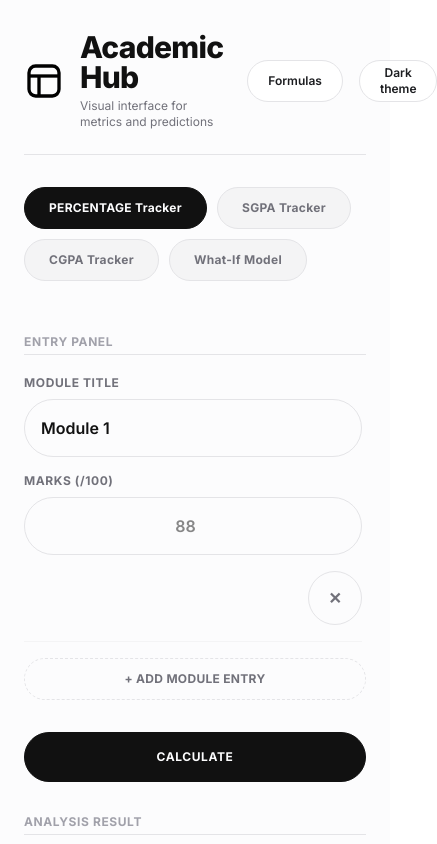
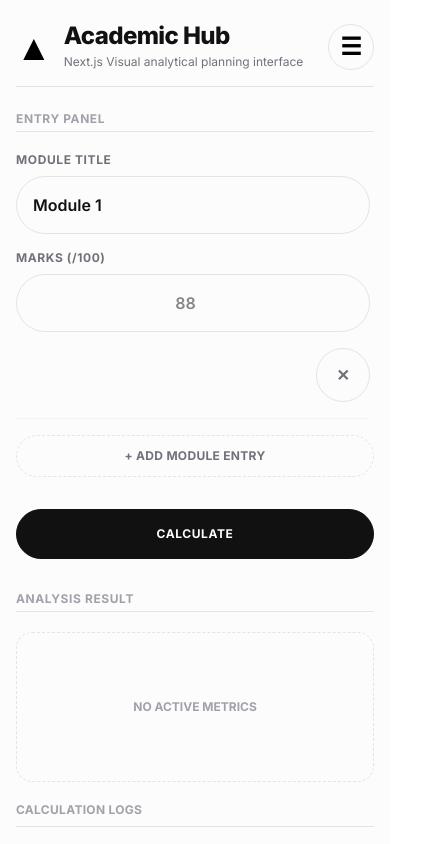
Before and after one commit to Ayush-kathil/Grade-Calculator, a Next.js app: page / in a window 390 px wide. Shown: the top 844 px of the page, 437 px wide, since content can reach past the window. Built offline with nearby package versions, Linux system fonts and the light colour scheme.

Commit message:
chore: add mobile slide-out drawer menu and Next.js logo

```diff
--- a/app/page.tsx
+++ b/app/page.tsx
@@ -33,6 +33,7 @@ const gradePoints: { [key: string]: number } = {
 
 export default function Platform() {
   const [isDark, setIsDark] = useState<boolean>(false);
+  const [isSidebarOpen, setIsSidebarOpen] = useState<boolean>(false);
   const [mode, setMode] = useState<Mode>("PERCENTAGE");
   const [subjects, setSubjects] = useState<Subject[]>([
     { id: 1, name: "Module 1", credits: "4", grade: "S", marks: "" },
@@ -50,12 +51,12 @@ export default function Platform() {
   const [showFormula, setShowFormula] = useState<boolean>(false);
 
   useEffect(() => {
-    const savedHistory = localStorage.getItem("platform_history_zoom");
+    const savedHistory = localStorage.getItem("platform_history_m");
     if (savedHistory) {
       try {
         setHistory(JSON.parse(savedHistory));
       } catch (e) {
-        localStorage.removeItem("platform_history_zoom");
+        localStorage.removeItem("platform_history_m");
       }
     }
   }, []);
@@ -70,12 +71,12 @@ export default function Platform() {
     };
     const updated = [newItem, ...history].slice(0, 4);
     setHistory(updated);
-    localStorage.setItem("platform_history_zoom", JSON.stringify(updated));
+    localStorage.setItem("platform_history_m", JSON.stringify(updated));
   };
 
   const clearHistory = () => {
     setHistory([]);
-    localStorage.removeItem("platform_history_zoom");
+    localStorage.removeItem("platform_history_m");
   };
 
   const addSubject = () => {
@@ -253,7 +254,7 @@ export default function Platform() {
         let conf = "Low Difficulty";
 
         if (avgGradePointRequired >= 9.0) {
-          breakdown = "Requires high performance. Target S (10) grades across modules.";
+          breakdown = "Requires exceptional focus. Target S (10) grades across modules.";
           conf = "Significant";
         } else if (avgGradePointRequired >= 8.0) {
           breakdown = "Aim for high performance A (9) or B (8) grades.";
@@ -278,43 +279,40 @@ export default function Platform() {
   };
 
   return (
-    <div className={`min-h-screen flex flex-col items-center justify-start py-8 px-6 sm:px-16 smooth-entry transition-colors duration-300 select-none ${
+    <div className={`min-h-screen flex flex-col items-center justify-start py-6 px-4 sm:px-16 smooth-entry transition-colors duration-300 select-none ${
       isDark ? "bg-[#09090b] text-[#f4f4f5]" : "bg-[#fcfcfd] text-[#111111]"
     }`}>
-      <div className="w-full max-w-5xl flex flex-col flex-1 gap-8 bg-transparent select-none">
+      <div className="w-full max-w-5xl flex flex-col flex-1 gap-6 bg-transparent select-none">
 
         {/* Navigation Bar */}
-        <nav className={`flex items-center justify-between border-b pb-6 gap-6 select-none ${
+        <nav className={`flex items-center justify-between border-b pb-4 gap-4 select-none ${
           isDark ? "border-[#27272a]" : "border-[#e4e4e7]"
         }`}>
-          <div className="flex items-center gap-4">
-            <svg
-              className={`w-10 h-10 stroke-current stroke-2 flex-shrink-0 transition-colors ${
+          <div className="flex items-center gap-3">
+            {/* The beautiful Next.js Logo Symbol */}
+            <span className={`text-4xl font-extrabold flex-shrink-0 leading-none select-none ${
               isDark ? "text-white" : "text-black"
-              }`}
-              viewBox="0 0 24 24"
-              fill="none"
-            >
-              <rect x="3" y="3" width="18" height="18" rx="4" />
-              <line x1="3" y1="9" x2="21" y2="9" />
-              <line x1="9" y1="21" x2="9" y2="9" />
-            </svg>
+            }`}>
+              ▲
+            </span>
             <div>
-              <h1 className="text-3xl font-extrabold tracking-tight leading-none">
+              <h1 className="text-2xl sm:text-3xl font-extrabold tracking-tight leading-none">
                 Academic Hub
               </h1>
               <p className={`text-xs font-normal mt-1.5 select-none ${
                 isDark ? "text-[#a1a1aa]" : "text-[#71717a]"
               }`}>
-                Visual interface for metrics and predictions
+                Next.js Visual analytical planning interface
               </p>
             </div>
           </div>
 
-          <div className="flex items-center gap-4">
+          <div className="flex items-center gap-3">
+            {/* Full Desktop navigation items */}
+            <div className="hidden md:flex items-center gap-3">
               <button
                 onClick={() => setShowFormula(!showFormula)}
-              className={`text-xs sm:text-sm font-semibold px-5 py-2.5 rounded-full border transition-all h-[42px] flex items-center justify-center select-none ${
+                className={`text-xs sm:text-sm font-semibold px-4 py-2.5 rounded-full border transition-all h-[42px] flex items-center justify-center select-none ${
                   isDark
                     ? "bg-[#18181b] border-[#27272a] text-[#f4f4f5] hover:bg-[#27272a]"
                     : "bg-white border-[#e4e4e7] text-[#1c1d20] hover:bg-[#f4f4f5]"
@@ -324,19 +322,109 @@ export default function Platform() {
               </button>
               <button
                 onClick={() => setIsDark(!isDark)}
-              className={`text-xs sm:text-sm font-semibold px-5 py-2.5 rounded-full border transition-all h-[42px] flex items-center justify-center select-none ${
+                className={`text-xs sm:text-sm font-semibold px-4 py-2.5 rounded-full border transition-all h-[42px] flex items-center justify-center select-none ${
                   isDark
                     ? "bg-[#18181b] border-[#27272a] text-[#f4f4f5] hover:bg-[#27272a]"
                     : "bg-white border-[#e4e4e7] text-[#1c1d20] hover:bg-[#f4f4f5]"
                 }`}
               >
-              {isDark ? "Light theme" : "Dark theme"}
+                {isDark ? "Light" : "Dark"}
+              </button>
+            </div>
+
+            {/* Mobile-only hamburger drawer button */}
+            <button
+              onClick={() => setIsSidebarOpen(true)}
+              className={`md:hidden p-3 font-bold text-2xl h-[46px] w-[46px] border rounded-full transition-colors flex items-center justify-center select-none ${
+                isDark ? "border-[#27272a] text-white hover:bg-[#18181b]" : "border-[#e4e4e7] text-black hover:bg-[#f4f4f5]"
+              }`}
+            >
+              ☰
             </button>
           </div>
         </nav>
 
+        {/* Sliding Sidebar Mobile Drawer Drawer overlay */}
+        {isSidebarOpen && (
+          <div className="fixed inset-0 z-50 flex justify-end bg-black/60 backdrop-blur-sm transition-all smooth-entry select-none">
+            <div className={`w-4/5 sm:w-2/3 h-full p-6 shadow-2xl flex flex-col justify-between border-l select-none ${
+              isDark ? "bg-[#09090b] text-[#f4f4f5] border-[#27272a]" : "bg-[#fcfcfd] text-[#111111] border-[#e4e4e7]"
+            }`}>
+              <div className="flex flex-col gap-5">
+                <div className="flex items-center justify-between border-b pb-4 mb-2">
+                  <h3 className="text-lg font-extrabold tracking-tight">Navigation</h3>
+                  <button
+                    onClick={() => setIsSidebarOpen(false)}
+                    className={`h-9 w-9 border rounded-full font-bold flex items-center justify-center ${
+                      isDark ? "border-[#27272a] hover:bg-[#18181b]" : "border-[#e4e4e7] hover:bg-[#f4f4f5]"
+                    }`}
+                  >
+                    ✕
+                  </button>
+                </div>
+
+                <div className="flex flex-col gap-2">
+                  {(["PERCENTAGE", "SGPA", "CGPA", "WHAT_IF"] as Mode[]).map((m) => (
+                    <button
+                      key={m}
+                      onClick={() => {
+                        setMode(m);
+                        setResult(null);
+                        setWhatIfBreakdown(null);
+                        setConfidence(null);
+                        setError(null);
+                        setIsSidebarOpen(false);
+                      }}
+                      className={`w-full text-left py-3.5 px-5 text-sm font-bold border rounded-full transition-all select-none ${
+                        mode === m
+                          ? isDark
+                            ? "bg-[#f4f4f5] text-[#09090b] border-[#f4f4f5]"
+                            : "bg-[#111111] text-[#fcfcfd] border-[#111111]"
+                          : isDark
+                            ? "bg-[#18181b] border-[#27272a] text-[#a1a1aa] hover:bg-[#27272a] hover:text-[#f4f4f5]"
+                            : "bg-[#f4f4f5] border-[#e4e4e7] text-[#71717a] hover:bg-[#e4e4e7] hover:text-[#111111]"
+                      }`}
+                    >
+                      {m === "WHAT_IF" ? "What-If Prediction" : `${m} Processing`}
+                    </button>
+                  ))}
+                </div>
+
+                <div className="flex flex-col gap-3 border-t pt-4">
+                  <button
+                    onClick={() => {
+                      setShowFormula(!showFormula);
+                      setIsSidebarOpen(false);
+                    }}
+                    className={`w-full py-3 px-5 border text-sm font-bold rounded-full transition-colors text-center ${
+                      isDark ? "border-[#27272a] bg-[#18181b]" : "border-[#e4e4e7] bg-white"
+                    }`}
+                  >
+                    {showFormula ? "Hide Formulas" : "View Formulas"}
+                  </button>
+                  <button
+                    onClick={() => {
+                      setIsDark(!isDark);
+                      setIsSidebarOpen(false);
+                    }}
+                    className={`w-full py-3 px-5 border text-sm font-bold rounded-full transition-colors text-center ${
+                      isDark ? "border-[#27272a] bg-[#18181b]" : "border-[#e4e4e7] bg-white"
+                    }`}
+                  >
+                    Set to {isDark ? "Light mode" : "Dark mode"}
+                  </button>
+                </div>
+              </div>
+
+              <div className="border-t pt-4 text-center">
+                <span className="text-xs font-bold uppercase tracking-wider">Academic Hub</span>
+              </div>
+            </div>
+          </div>
+        )}
+
         {showFormula && (
-          <div className={`border rounded-2xl p-5 mb-3 text-sm transition-colors smooth-entry select-none ${
+          <div className={`border rounded-2xl p-5 mb-2 text-sm transition-colors smooth-entry select-none ${
             isDark ? "border-[#27272a] bg-[#18181b] text-[#f4f4f5]" : "border-[#e4e4e7] bg-white text-[#111111]"
           }`}>
             <h3 className="font-bold uppercase tracking-wide text-xs mb-3">
@@ -363,8 +451,8 @@ export default function Platform() {
           </div>
         )}
 
-        {/* Dynamic Mode Switches Tabs */}
-        <div className="flex flex-wrap gap-2.5 border-b pb-5 select-none border-transparent">
+        {/* Big Desktop navigation switches */}
+        <div className="hidden md:flex flex-wrap gap-2 border-b pb-4 select-none border-transparent">
           {(["PERCENTAGE", "SGPA", "CGPA", "WHAT_IF"] as Mode[]).map((m) => (
             <button
               key={m}
@@ -375,7 +463,7 @@ export default function Platform() {
                 setConfidence(null);
                 setError(null);
               }}
-              className={`py-3 px-6 rounded-full text-xs sm:text-sm font-bold tracking-wide transition-all border select-none ${
+              className={`py-3 px-6 rounded-full text-xs font-bold tracking-wide transition-all border select-none ${
                 mode === m
                   ? isDark
                     ? "bg-[#f4f4f5] text-[#09090b] border-[#f4f4f5]"
@@ -390,7 +478,7 @@ export default function Platform() {
           ))}
         </div>
 
-        {/* Dual columns with larger elements */}
+        {/* Dynamic Dual columns with responsive larger elements */}
         <div className="grid grid-cols-1 md:grid-cols-3 gap-8">
           <div className="md:col-span-2 flex flex-col justify-between">
             <div className="mb-4">
@@ -402,7 +490,7 @@ export default function Platform() {
 
               {/* Context inputs */}
               {(mode === "CGPA" || mode === "WHAT_IF") && (
-                <div className={`grid grid-cols-2 gap-5 border-b border-dashed pb-5 mb-5 select-none ${
+                <div className={`grid grid-cols-1 sm:grid-cols-2 gap-5 border-b border-dashed pb-5 mb-5 select-none ${
                   isDark ? "border-[#27272a]" : "border-[#e4e4e7]"
                 }`}>
                   <div>
@@ -440,9 +528,9 @@ export default function Platform() {
                 </div>
               )}
 
-              {/* Goal metrics for What-If models */}
+              {/* Goal metrics specifically for What-If planner */}
               {mode === "WHAT_IF" && (
-                <div className={`grid grid-cols-2 gap-5 border-b border-dashed pb-5 mb-5 select-none ${
+                <div className={`grid grid-cols-1 sm:grid-cols-2 gap-5 border-b border-dashed pb-5 mb-5 select-none ${
                   isDark ? "border-[#27272a]" : "border-[#e4e4e7]"
                 }`}>
                   <div>
@@ -480,9 +568,9 @@ export default function Platform() {
                 </div>
               )}
 
-              {/* Dynamic Course table with zoomed inputs */}
+              {/* Dynamic course items with touch optimized inputs */}
               {mode !== "WHAT_IF" && (
-                <div className="space-y-4 max-h-[340px] overflow-y-auto pr-1 select-none">
+                <div className="space-y-4 max-h-[350px] overflow-y-auto pr-1 select-none">
                   {subjects.map((sub, idx) => (
                     <div
                       key={sub.id}
@@ -602,7 +690,7 @@ export default function Platform() {
                       : "border-[#e4e4e7] hover:bg-[#f4f4f5] text-[#71717a]"
                   }`}
                 >
-                  + Add Module Entry
+                  + Add module entry
                 </button>
               )}
             </div>
@@ -636,7 +724,7 @@ export default function Platform() {
             </div>
           </div>
 
-          {/* Expanded Analytics Output columns */}
+          {/* Expanded Summary Output panel */}
           <div className="flex flex-col justify-between select-none">
             <div>
               <h2 className={`text-xs font-bold tracking-wider uppercase border-b pb-1 mb-5 select-none ${
@@ -703,7 +791,7 @@ export default function Platform() {
                 </div>
               )}
 
-              {/* Advanced History log table */}
+              {/* Advanced History logs panel */}
               <div className="mt-5">
                 <div className={`flex justify-between items-center border-b pb-2 mb-3 ${
                   isDark ? "border-[#27272a]" : "border-[#e4e4e7]"
@@ -767,7 +855,7 @@ export default function Platform() {
             <footer className={`text-xs border-t pt-4 mt-5 text-center font-bold tracking-widest uppercase ${
               isDark ? "border-[#27272a] text-[#71717a]" : "border-[#e4e4e7] text-[#a1a1aa]"
             }`}>
-              Performance Analytics Platform
+              Performance Analytics
             </footer>
           </div>
         </div>
```
Lines whose indentation alone changed are shown as unchanged.
